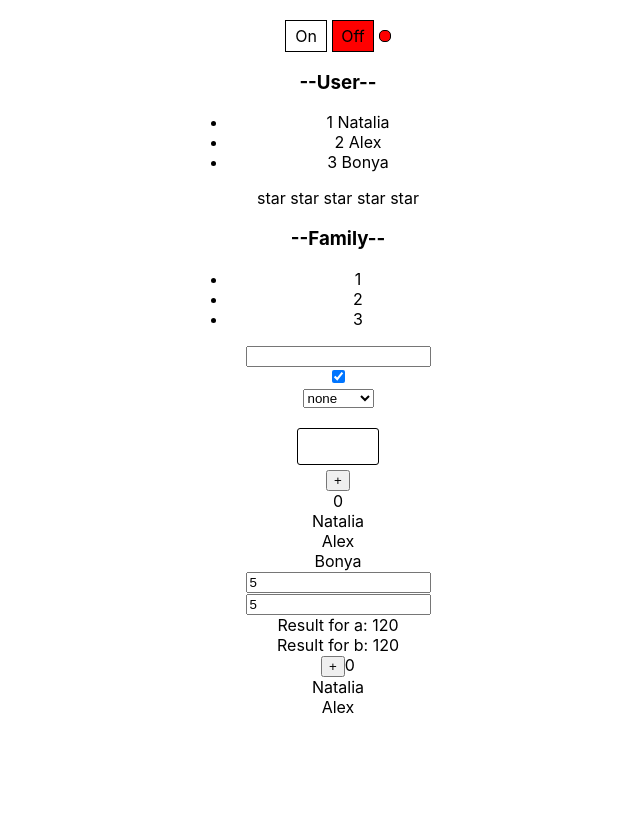
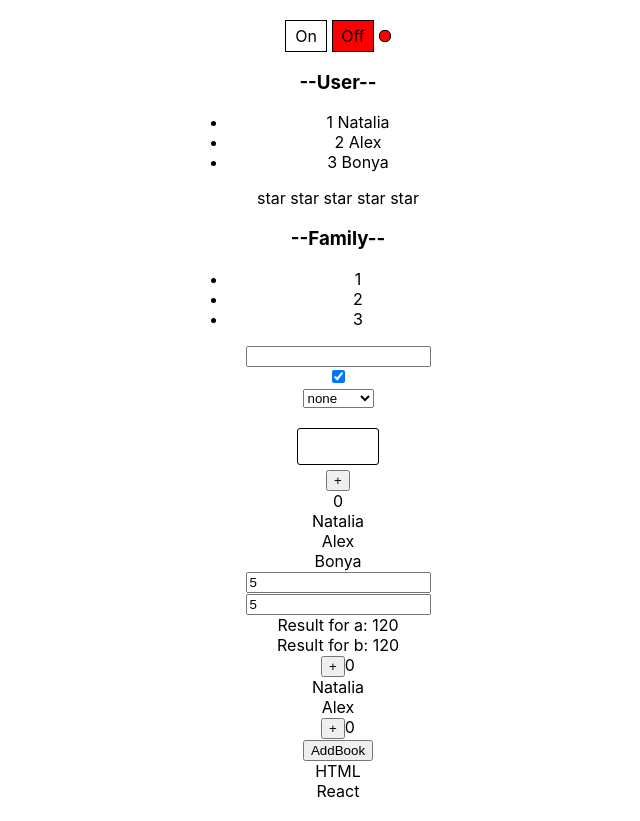
Before and after one commit to NatKhomich/react-TS, a React (Create React App) app: page / in a window 1280 px wide. Shown: the whole page, without its empty margins (302-942 px from the left). Before the commit the page ends 800 px from the top, so only its background shows below. Built offline with nearby package versions, Linux system fonts and the light colour scheme.

Commit message:
useCallBack 19

```diff
--- a/src/App.tsx
+++ b/src/App.tsx
@@ -6,8 +6,9 @@ import Accordion, {ItemsType} from './components/Accordion/Accordion';
 import {ControlledCheckbox, ControlledInput, ControlledSelect} from './components/Input/ControlledInput';
 import Select from './components/Select/Select';
 import {UncontrolledAccordion} from './components/Accordion/UncontrolledAccordion';
-import {DifficultCountingExample, ExampleUseMemo, HelpsReactMemo} from './components/Memo/UseMemo';
+import {ExampleUseMemo, HelpsReactMemo} from './components/Memo/UseMemo';
 import Example from './components/Memo/ReactMemo';
+import {UseCallBack} from './components/Memo/UseCallBack';
 
 function App() {
 
@@ -56,9 +57,10 @@ function App() {
             <Example />
 
             <ExampleUseMemo />
-            <DifficultCountingExample />
 
             <HelpsReactMemo  />
+
+             <UseCallBack />
         </div>
     );
 }
--- /dev/null
+++ b/src/components/Memo/UseCallBack.tsx
@@ -0,0 +1,52 @@
+import React, {useCallback, useMemo, useState} from 'react';
+
+export const UseCallBack = () => {
+    const [counter, setCounter] = useState(0)
+    const [books, setBooks] = useState(['HTML', 'JS', 'React'])
+
+    const newArray = useMemo( ()=> {
+        return books.filter( el => el.toLowerCase().indexOf('t') > -1 )
+    },[books] )
+
+   /* const addBook = () => {
+        console.log('addBook')
+        const newBooks = [...books, 'Css']
+        setBooks(newBooks);
+    };
+*/
+    const memoizedAddBook = useMemo( ()=> {
+       return ()=> {
+           const newBooks = [...books, 'Css']
+           setBooks(newBooks);
+       }
+    }, [books] )
+
+    const memoizedAddBook2 = useCallback( ()=> {
+        const newBooks = [...books, 'Css']
+        setBooks(newBooks);
+    }, [books] )
+
+    return (
+        <div>
+            <button onClick={()=> setCounter(counter+1)}> + </button>
+            {counter}
+            <Books books={newArray} addBook={memoizedAddBook} />
+        </div>
+    );
+};
+
+type BooksSecretType = {
+    books: Array<string>
+    addBook: ()=> void
+}
+
+const BooksSecret = (props: BooksSecretType) => {
+    return (
+        <div>
+            <button onClick={()=> props.addBook()}> AddBook </button>
+
+            {props.books.map((el, index) => <div key={index}>{el}</div>)}
+        </div>
+    )
+}
+const Books = React.memo(BooksSecret )
--- a/src/components/Memo/UseMemo.tsx
+++ b/src/components/Memo/UseMemo.tsx
@@ -40,16 +40,7 @@ export const ExampleUseMemo = () => {
     )
 }
 
-
-export const DifficultCountingExample = () => {
-    return (
-        <div>
-
-        </div>
-    )
-}
-
-const UsersSecret = (props: {users: Array<string>}) => {
+export const UsersSecret = (props: {users: Array<string>}) => {
     console.log('Users')
     return (
         <div>
```
